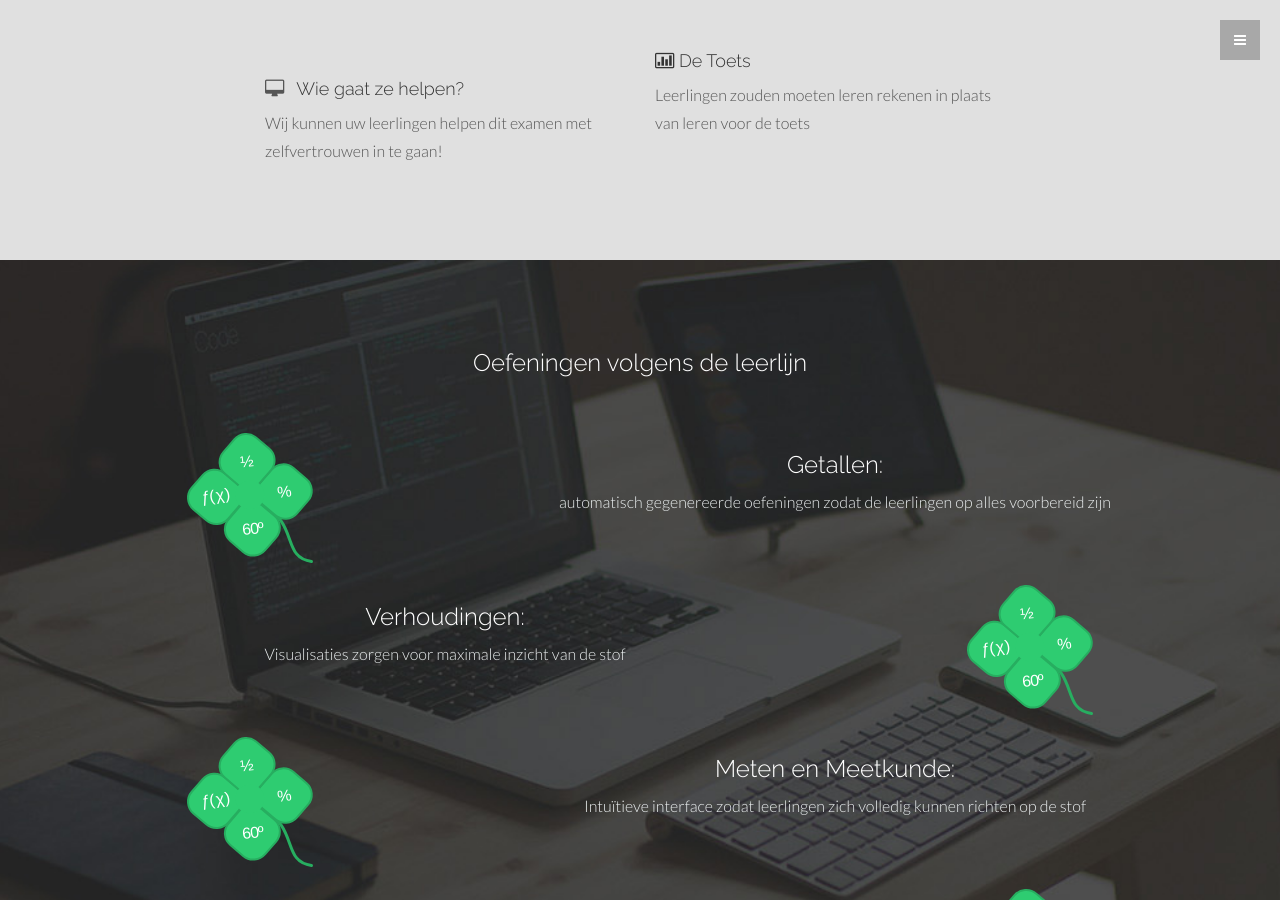
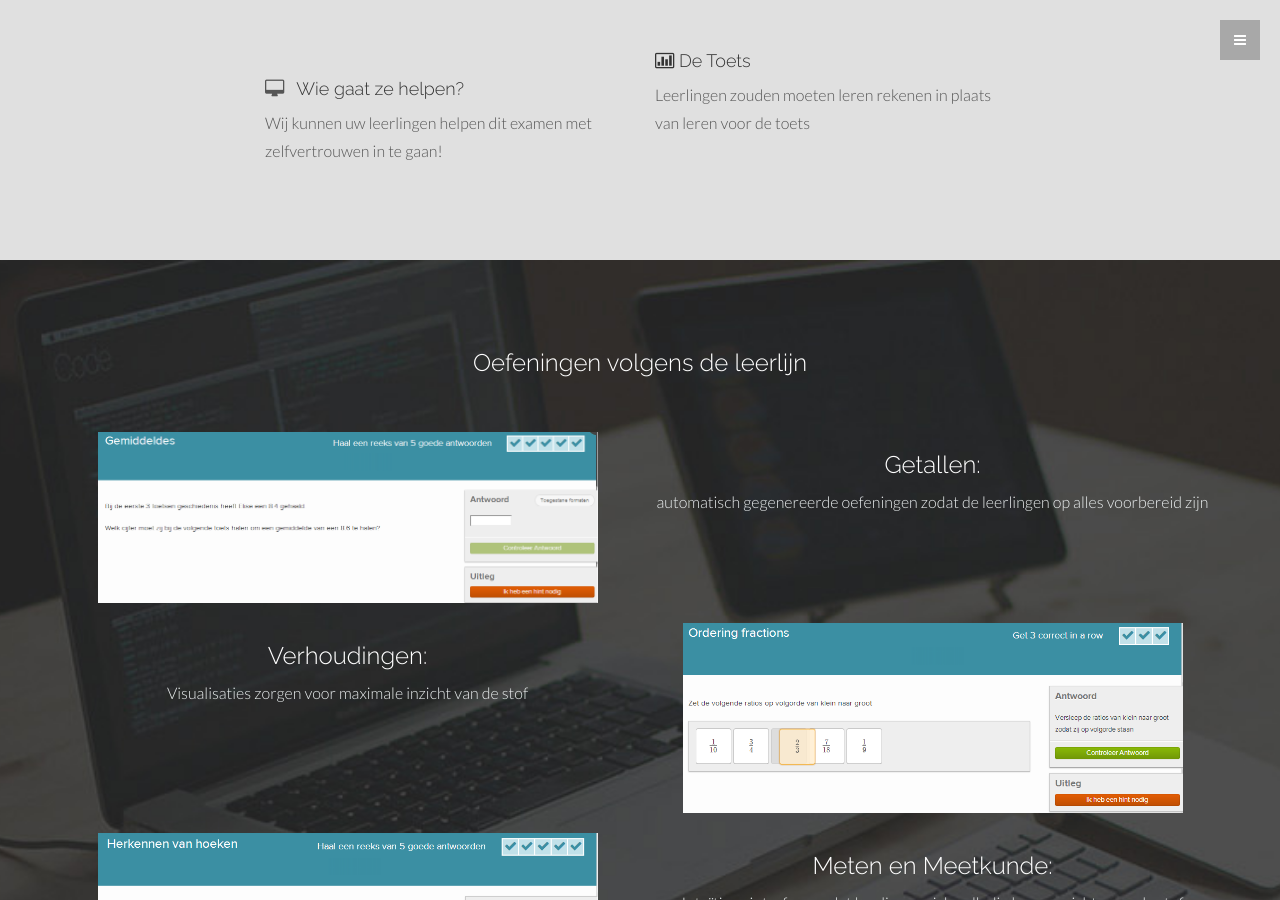
Before and after one commit to perceptum-github-transfer/verplichterekentoets, a Jekyll site: the page index.html, which Jekyll copies as it is, in a window 1280 px wide and 900 px high, scrolled down 1627 px. Built offline with Jekyll 4.4.1, drawn with Linux system fonts in a browser that asks for light colours; Markdown is read by kramdown in place of the engine named in the settings.

Commit message:
Added some images

```diff
--- a/index.html
+++ b/index.html
@@ -190,10 +190,10 @@
 				<h3>Oefeningen volgens de leerlijn</h3>
 				<br>
 				<br>
-				<div class="col-lg-4 port-space">
-					<a href="item.html"><img src="assets/img/logo_small.svg"></a>
+				<div class="col-lg-6 port-space">
+					<a href="item.html"><img src="assets/img/gemiddeldes.png" width="500px"></a>
 				</div>
-				<div class="col-lg-8 port-space">
+				<div class="col-lg-6 port-space">
 
 					<h3>Getallen:</h3>
 					<P><FONT COLOR="#ecf0f1">automatisch gegenereerde oefeningen zodat de leerlingen op alles voorbereid zijn</FONT></P>
@@ -201,30 +201,30 @@
 </div>
 <div class="row">
 
-				<div class="col-lg-8 port-space">
+				<div class="col-lg-6 port-space">
 					<h3>Verhoudingen:</h3>
 					 <P><FONT COLOR="#ecf0f1">Visualisaties zorgen voor maximale inzicht van de stof</FONT></P>
 				</div>
-				<div class="col-lg-4 port-space">
-					<a href="item.html"><img src="assets/img/logo_small.svg"></a>
+				<div class="col-lg-6 port-space">
+					<a href="item.html"><img src="assets/img/ratios.png" width="500px"></a>
 				</div>
 	</div>
 <div class="row">
-				<div class="col-lg-4 port-space">
-					<a href="item.html"><img src="assets/img/logo_small.svg"></a>
+				<div class="col-lg-6 port-space">
+					<a href="item.html"><img src="assets/img/hoeken.png" width="500px"></a>
 				</div>
-				<div class="col-lg-8 port-space">
+				<div class="col-lg-6 port-space">
 					<h3>Meten en Meetkunde: </h3>
 					<P><FONT COLOR="#ecf0f1">Intuïtieve interface zodat leerlingen zich volledig kunnen richten op de stof</FONT></P>
 				</div>
 	</div>
 <div class="row">
-				<div class="col-lg-8 port-space">
+				<div class="col-lg-6 port-space">
 					<h3>Verbanden:</h3>
 					 <P><FONT COLOR="#ecf0f1">Oefenen in reeksen die gestructureerd zijn voor maximale retentie bij de leerling</FONT></P>
 				</div>
-				<div class="col-lg-4 port-space">
-					<a href="item.html"><img src="assets/img/logo_small.svg"></a>
+				<div class="col-lg-6 port-space">
+					<a href="item.html"><img src="assets/img/functies.png" width="500px"></a>
 				</div>
 
 
```
Also changed, not shown: assets/img/functies.png (added), assets/img/gemiddeldes.png (added), assets/img/hoeken.png (added), assets/img/ratios.png (added).
